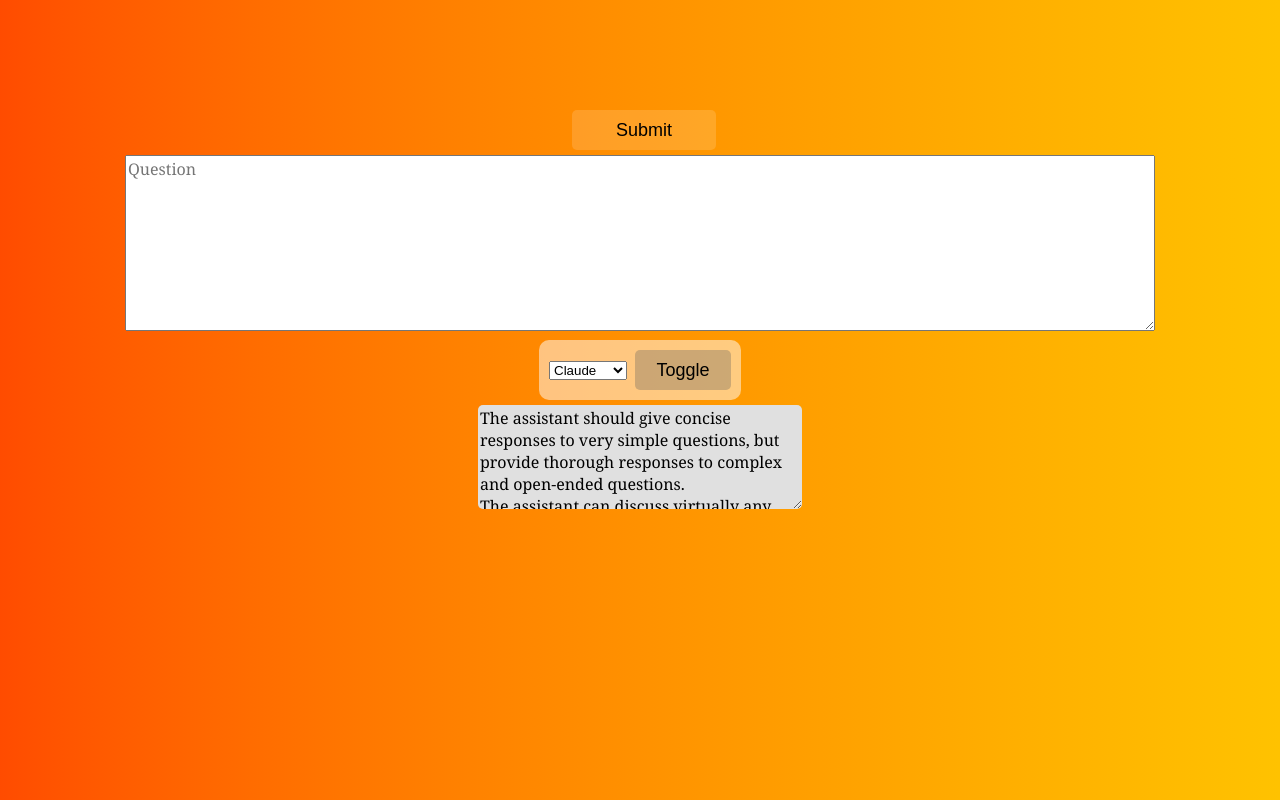
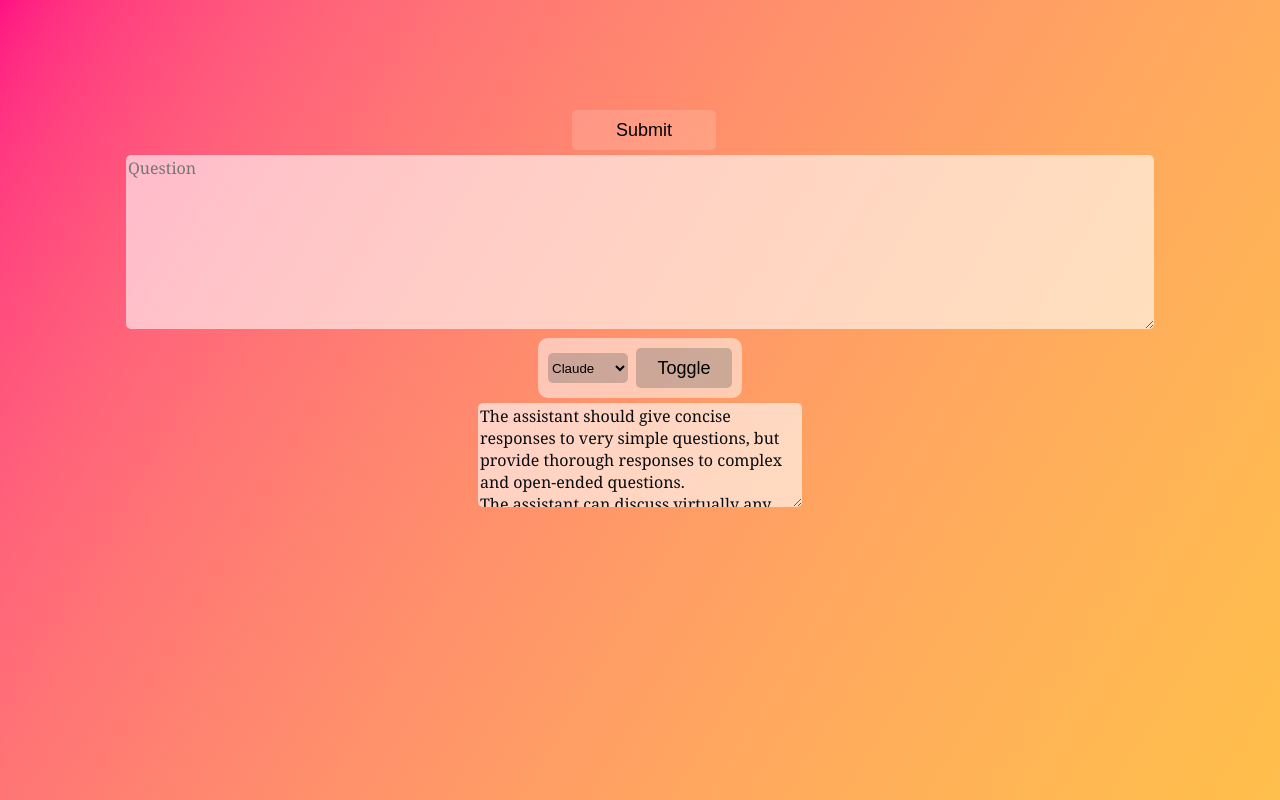
Before and after one commit to Ownwn/PersonalSite, a React (Vite) app: page /c in a window 1280 px wide. Built offline with nearby package versions, Linux system fonts and the light colour scheme.

Commit message:
New theme!

```diff
--- a/src/routes/c/chatPage.module.css
+++ b/src/routes/c/chatPage.module.css
@@ -1,9 +1,9 @@
 .chatBackground {
     --hdr-gradient: linear-gradient(
-            to right in oklab,
-            oklch(79% 0.3 40) 0%, oklch(93% 0.42 94) 114% 114%
+            121deg in oklab,
+            oklch(100% 0.4 20) 0%, oklch(90% 0.18 62) 100%
     );
-    --sdr-gradient: linear-gradient(to right, #ff4c00 0%, #ffce00 114% 114%);
+    --sdr-gradient: linear-gradient(121deg, #ff0e83 0%, #ffbf4b 100%);
 
     background: var(--hdr-gradient);
 
@@ -81,6 +81,22 @@
     height: 170px;
     font-size: 16px;
     font-family: Georgia, serif;
+    background-color: rgba(255, 255, 255, 0.6);
+    border: none;
+    color: oklch(15% 0.01 270);
+    border-radius: 5px;
+}
+
+select {
+    background-color: rgba(86, 86, 86, 0.3);
+    border: none;
+    border-radius: 5px;
+    width: 80px;
+    height: 30px;
+
+}
+select:hover {
+    background-color: rgba(255, 255, 255, 0.6);
 }
 
 .system {
@@ -89,9 +105,10 @@
     font-size: 16px;
     font-family: Georgia, serif;
 
-    background-color: #e0e0e0;
+    background-color: rgba(255, 255, 255, 0.6);
     border-radius: 5px;
     border: none;
+    color: oklch(15% 0.01 270)
 }
 
 .promptButton {
```
